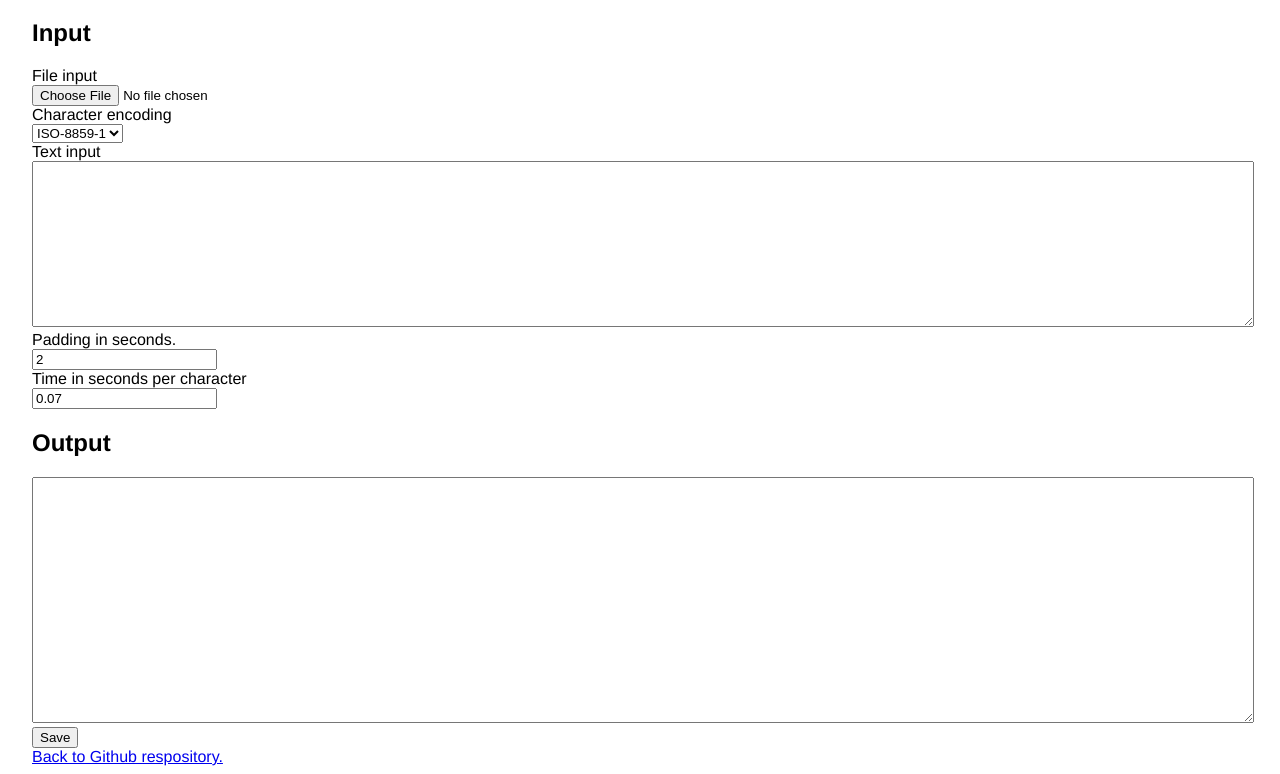
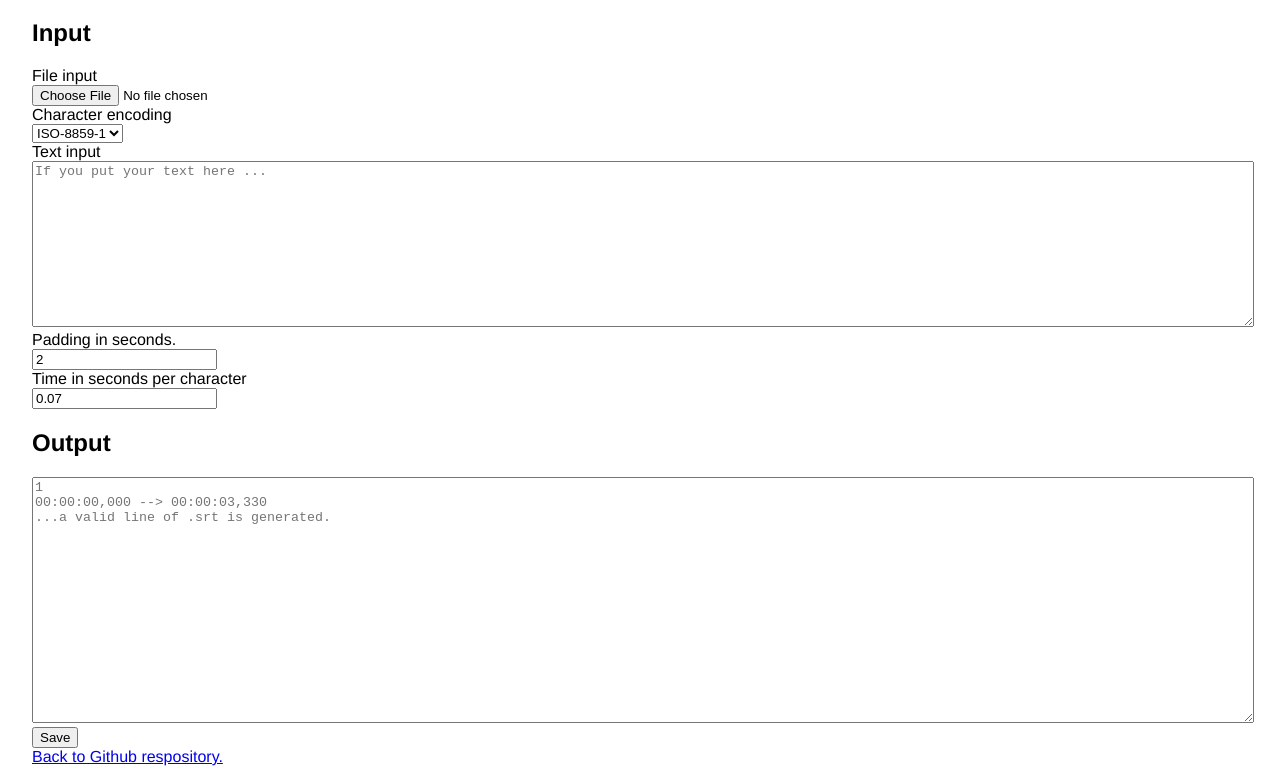
Before and after one commit to Agrarvolution/text-to-srt, a plain HTML site: page index.html in a window 1280 px wide. Shown: the part 61-835 px from the top of the page. Drawn offline with Linux system fonts and the light colour scheme.

Commit message:
Add placeholder for clarity

```diff
--- a/index.html
+++ b/index.html
@@ -194,7 +194,7 @@
             </select>
 
             <label for="text-input">Text input</label>
-            <textarea id="text-input" name="text-input"></textarea>
+            <textarea id="text-input" name="text-input" placeholder="If you put your text here ..."></textarea>
 
             <label for="padding">Padding in seconds.</label>
             <input type="number" name="padding" id="padding" value="">
@@ -205,7 +205,9 @@
     </section>
     <section>
         <h2>Output</h2>
-        <textarea id="output"></textarea>
+        <textarea id="output" placeholder="1
+00:00:00,000 --> 00:00:03,330
+...a valid line of .srt is generated."></textarea>
         <button id="save">Save</button>
     </section>
     <section>
```
